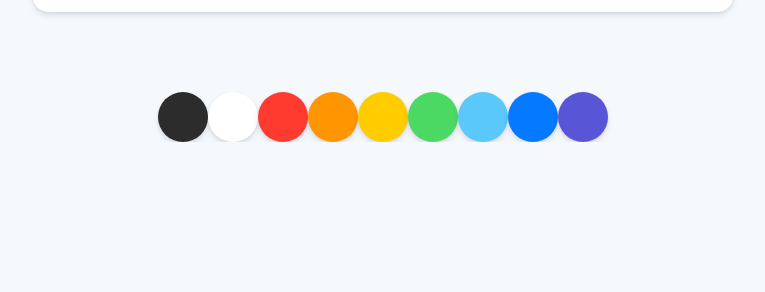
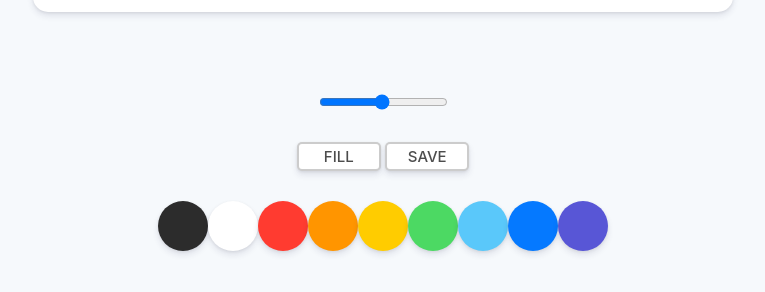
Before and after one commit to excited-hyun/PaintApp-by-JS, a plain HTML site: page index.html in a window 1280 px wide. Shown: the part 738-1030 px from the top of the page, without its empty margins (257-1022 px from the left). Before the commit the page ends 880 px from the top, so only its background shows below. Drawn offline with Linux system fonts and the light colour scheme.

Commit message:
Set Styles 2

```diff
--- a/index.html
+++ b/index.html
@@ -10,6 +10,14 @@
 <body>
     <canvas id="jsCanvas" class="canvas"></canvas>
     <div class="controls">
+        <div class="controls__range">
+            <input type="range" id="jsRange"
+            min="0.1" max="5.0" value="2.5" step="0.1"/>
+        </div>
+        <div class="controls__btns">
+            <button id="jsMode">FILL</button>
+            <button id="jsSave">SAVE</button>
+        </div>
         <div class="controls__colors" id="jsColors">
             <div class="controls__color" style="background-color: #2c2c2c"></div>
             <div class="controls__color" style="background-color: white"></div>
--- a/styles.css
+++ b/styles.css
@@ -6,7 +6,7 @@ body {
     display: flex;
     flex-direction: column;
     align-items: center;
-    padding-top: 50px;
+    padding: 50px 0px;
 }
 
 .canvas {
@@ -19,6 +19,31 @@ body {
 
 .controls {
     margin-top: 80px;
+    display: flex;
+    flex-direction: column;
+    align-items: center;
+}
+.controls .controls__btns {
+    margin-bottom: 30px;
+}
+
+.controls__btns button {
+    all: unset;
+    cursor: pointer;
+    background-color: white;
+    padding: 5px 0px;
+    width: 80px;
+    text-align: center;
+    border-radius: 5px;
+    box-shadow: 0 4px 6px rgba(50, 50, 93, 0.11), 0 1px 3px rgba(0, 0, 0, 0.08);
+    border: 2px solid rgba(0, 0, 0, 0.2);
+    color: rgba(0, 0, 0, 0.7);
+    font-weight: 450;
+    font-size: 15px;
+}
+
+.controls__btns button:active{
+    transform: scale(0.98);
 }
 
 .controls .controls__colors{
@@ -32,3 +57,8 @@ body {
     cursor: pointer;
     box-shadow: 0 4px 6px rgba(50, 50, 93, 0.11), 0 1px 3px rgba(0, 0, 0, 0.08);
 }
+
+.controls .controls__range{
+    margin-bottom: 30px;
+    color: rgba(0, 0, 0, 0.7);
+}
```
